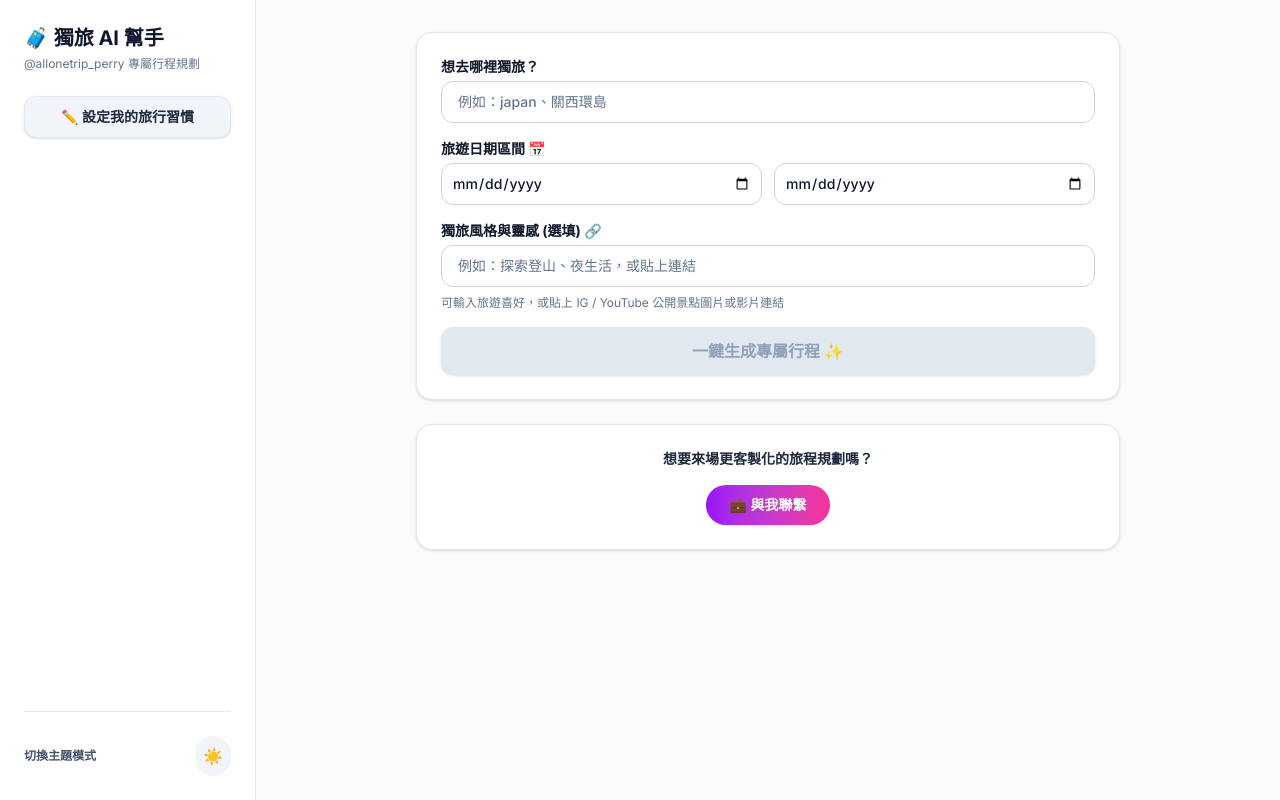
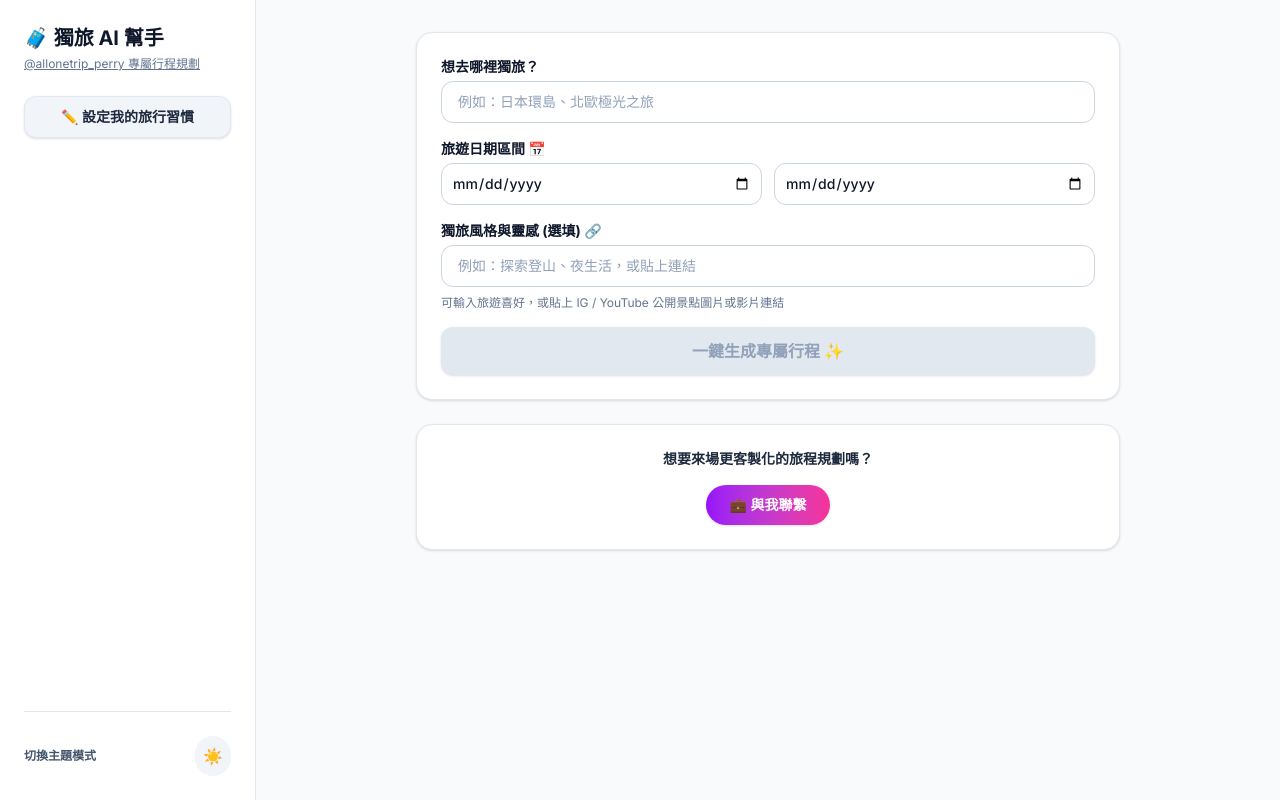
Before and after one commit to PerryChen-creator/allonetrip-ai, a Next.js app: page / in a window 1280 px wide. Built offline with nearby package versions, Linux system fonts and the light colour scheme.

Commit message:
fix: restore light mode styles, destination placeholder, instagram links, and date picker contrast

```diff
--- a/app/page.tsx
+++ b/app/page.tsx
@@ -208,7 +208,16 @@ export default function Home() {
             <h1 className="text-xl font-bold flex items-center gap-2 text-slate-900 dark:text-white">
               🧳 獨旅 AI 幫手
             </h1>
-            <p className="text-xs text-slate-500 dark:text-slate-400 mt-1">@allonetrip_perry 專屬行程規劃</p>
+
+            {/* 🔴 問題 3 修改：另開 IG 連結 */}
+            <a
+              href="https://www.instagram.com/allonetrip_perry/"
+              target="_blank"
+              rel="noopener noreferrer"
+              className="text-xs text-slate-500 hover:text-pink-600 dark:text-slate-400 dark:hover:text-pink-400 transition underline block mt-1"
+            >
+              @allonetrip_perry 專屬行程規劃
+            </a>
 
             <button
               onClick={() => setIsPrefModalOpen(true)}
@@ -232,18 +241,22 @@ export default function Home() {
 
         {/* 主內容區 */}
         <div className="flex-1 max-w-3xl mx-auto p-4 md:p-8 space-y-6">
+
+          {/* 🔴 問題 2 修改：Light Mode 純白卡片、Dark Mode 深藍卡片 */}
           <div className="bg-white dark:bg-slate-900 p-6 rounded-2xl shadow-sm border border-slate-200 dark:border-slate-800 space-y-4">
 
             <div>
               <label className="block text-sm font-bold text-slate-900 dark:text-slate-100 mb-1">
                 想去哪裡獨旅？
               </label>
+
+              {/* 🔴 問題 1 修改：還原 Placeholder 原本的文案 */}
               <input
                 type="text"
-                placeholder="例如：japan、關西環島"
+                placeholder="例如：日本環島、北歐極光之旅"
                 value={destination}
                 onChange={(e) => setDestination(e.target.value)}
-                className="w-full px-4 py-2.5 border border-slate-300 dark:border-slate-700 rounded-xl text-slate-900 dark:text-white bg-white dark:bg-slate-800 placeholder:text-slate-500 dark:placeholder:text-slate-400 focus:ring-2 focus:ring-slate-800 outline-none text-sm font-medium transition"
+                className="w-full px-4 py-2.5 border border-slate-300 dark:border-slate-700 rounded-xl text-slate-900 dark:text-white bg-white dark:bg-slate-800 placeholder:text-slate-400 dark:placeholder:text-slate-500 focus:ring-2 focus:ring-slate-800 outline-none text-sm font-medium transition"
               />
             </div>
 
@@ -259,11 +272,13 @@ export default function Home() {
                 )}
               </div>
 
+              {/* 🔴 問題 4 修改：加上 style colorScheme，解決月曆 Icon 高對比度問題 */}
               <div className="grid grid-cols-2 gap-3">
                 <input
                   type="date"
                   min={todayStr}
                   value={startDate}
+                  style={{ colorScheme: darkMode ? 'dark' : 'light' }}
                   onChange={(e) => setStartDate(e.target.value)}
                   className="border border-slate-300 dark:border-slate-700 p-2.5 rounded-xl text-sm font-medium text-slate-900 dark:text-white bg-white dark:bg-slate-800 focus:ring-2 focus:ring-slate-800 outline-none"
                 />
@@ -271,6 +286,7 @@ export default function Home() {
                   type="date"
                   min={startDate || todayStr}
                   value={endDate}
+                  style={{ colorScheme: darkMode ? 'dark' : 'light' }}
                   onChange={(e) => setEndDate(e.target.value)}
                   className="border border-slate-300 dark:border-slate-700 p-2.5 rounded-xl text-sm font-medium text-slate-900 dark:text-white bg-white dark:bg-slate-800 focus:ring-2 focus:ring-slate-800 outline-none"
                 />
@@ -286,7 +302,7 @@ export default function Home() {
                 placeholder="例如：探索登山、夜生活，或貼上連結"
                 value={style}
                 onChange={(e) => setStyle(e.target.value)}
-                className="w-full px-4 py-2.5 border border-slate-300 dark:border-slate-700 rounded-xl text-slate-900 dark:text-white bg-white dark:bg-slate-800 placeholder:text-slate-500 dark:placeholder:text-slate-400 focus:ring-2 focus:ring-slate-800 outline-none text-sm font-medium transition"
+                className="w-full px-4 py-2.5 border border-slate-300 dark:border-slate-700 rounded-xl text-slate-900 dark:text-white bg-white dark:bg-slate-800 placeholder:text-slate-400 dark:placeholder:text-slate-500 focus:ring-2 focus:ring-slate-800 outline-none text-sm font-medium transition"
               />
               <p className="text-xs text-slate-500 dark:text-slate-400 mt-2">
                 可輸入旅遊喜好，或貼上 IG / YouTube 公開景點圖片或影片連結
@@ -306,12 +322,17 @@ export default function Home() {
             </button>
           </div>
 
-          {/* 🔴 補回原本被我漏掉的「與我聯繫」客製化橫幅 */}
+          {/* 🔴 問題 3 修改：與我聯繫按鈕另開 IG 頁面 */}
           <div className="bg-white dark:bg-slate-900 rounded-2xl shadow-sm border border-slate-200 dark:border-slate-800 p-6 flex flex-col items-center justify-center space-y-4">
             <p className="text-sm font-bold text-slate-800 dark:text-slate-200">想要來場更客製化的旅程規劃嗎？</p>
-            <button className="px-6 py-2.5 bg-gradient-to-r from-purple-600 to-pink-500 hover:from-purple-700 hover:to-pink-600 text-white text-sm font-bold rounded-full shadow transition transform hover:scale-105">
+            <a
+              href="https://www.instagram.com/allonetrip_perry/"
+              target="_blank"
+              rel="noopener noreferrer"
+              className="px-6 py-2.5 bg-gradient-to-r from-purple-600 to-pink-500 hover:from-purple-700 hover:to-pink-600 text-white text-sm font-bold rounded-full shadow transition transform hover:scale-105 inline-block"
+            >
               💼 與我聯繫
-            </button>
+            </a>
           </div>
 
           {/* 對話區塊 */}
@@ -321,8 +342,6 @@ export default function Home() {
                 <span className="font-bold text-slate-900 dark:text-slate-100 flex items-center gap-2">
                   📍 專屬獨旅行程對話
                 </span>
-
-                {/* 🔴 補回原本被我漏掉的「🔗 分享行程」按鈕 */}
                 <button className="text-sm font-bold text-blue-600 dark:text-blue-400 hover:text-blue-700 dark:hover:text-blue-300 transition flex items-center gap-1">
                   🔗 分享行程
                 </button>
@@ -398,7 +417,7 @@ export default function Home() {
                     value={inputQuery}
                     onChange={(e) => setInputQuery(e.target.value)}
                     onKeyDown={(e) => e.key === 'Enter' && handleGenerate(inputQuery)}
-                    className="flex-1 px-4 py-2.5 border border-slate-300 dark:border-slate-700 rounded-xl text-sm font-medium text-slate-900 dark:text-white bg-white dark:bg-slate-800 placeholder:text-slate-500 dark:placeholder:text-slate-400 focus:ring-2 focus:ring-slate-800 outline-none"
+                    className="flex-1 px-4 py-2.5 border border-slate-300 dark:border-slate-700 rounded-xl text-sm font-medium text-slate-900 dark:text-white bg-white dark:bg-slate-800 placeholder:text-slate-400 dark:placeholder:text-slate-500 focus:ring-2 focus:ring-slate-800 outline-none"
                   />
 
                   <button
```
